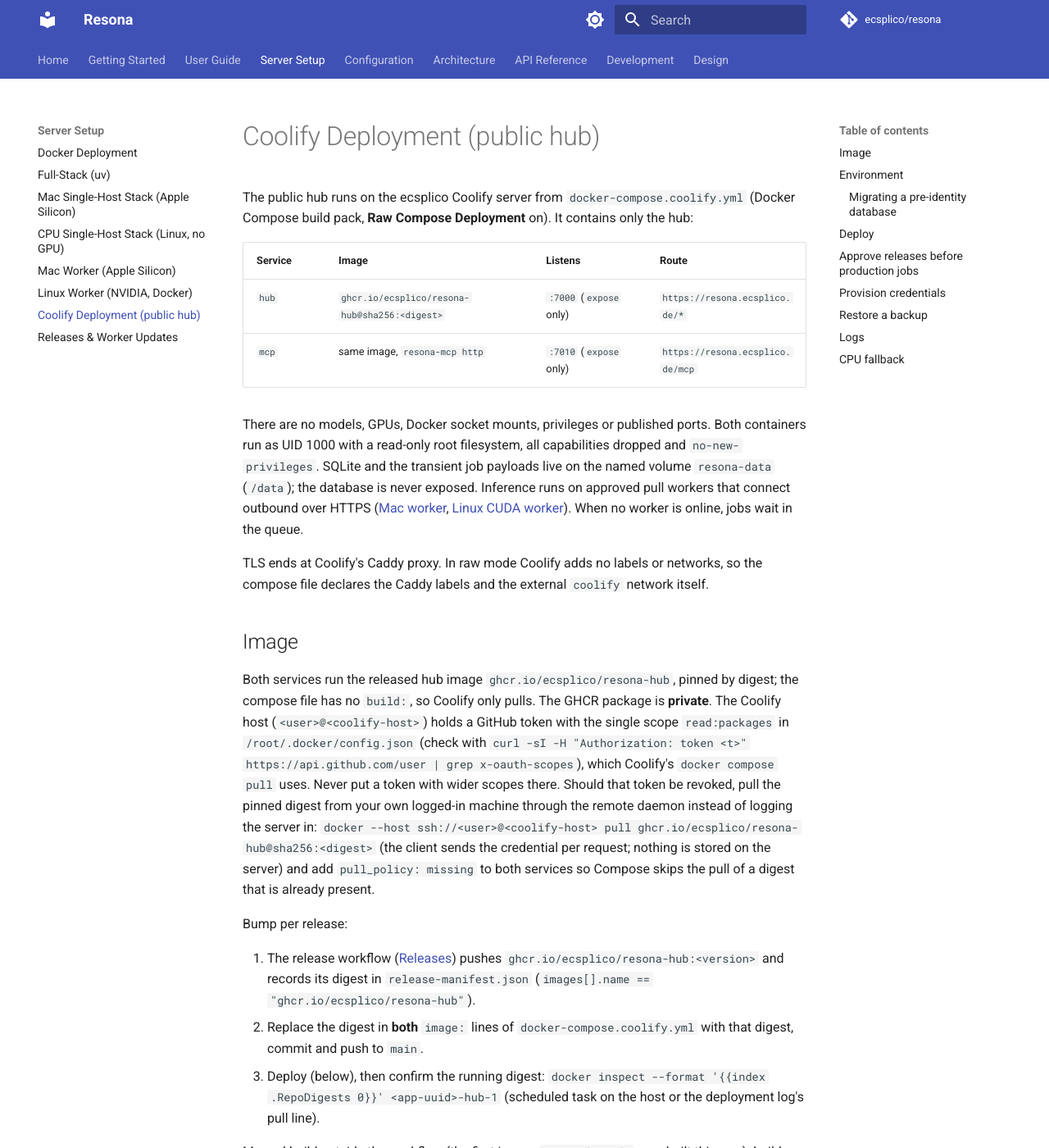
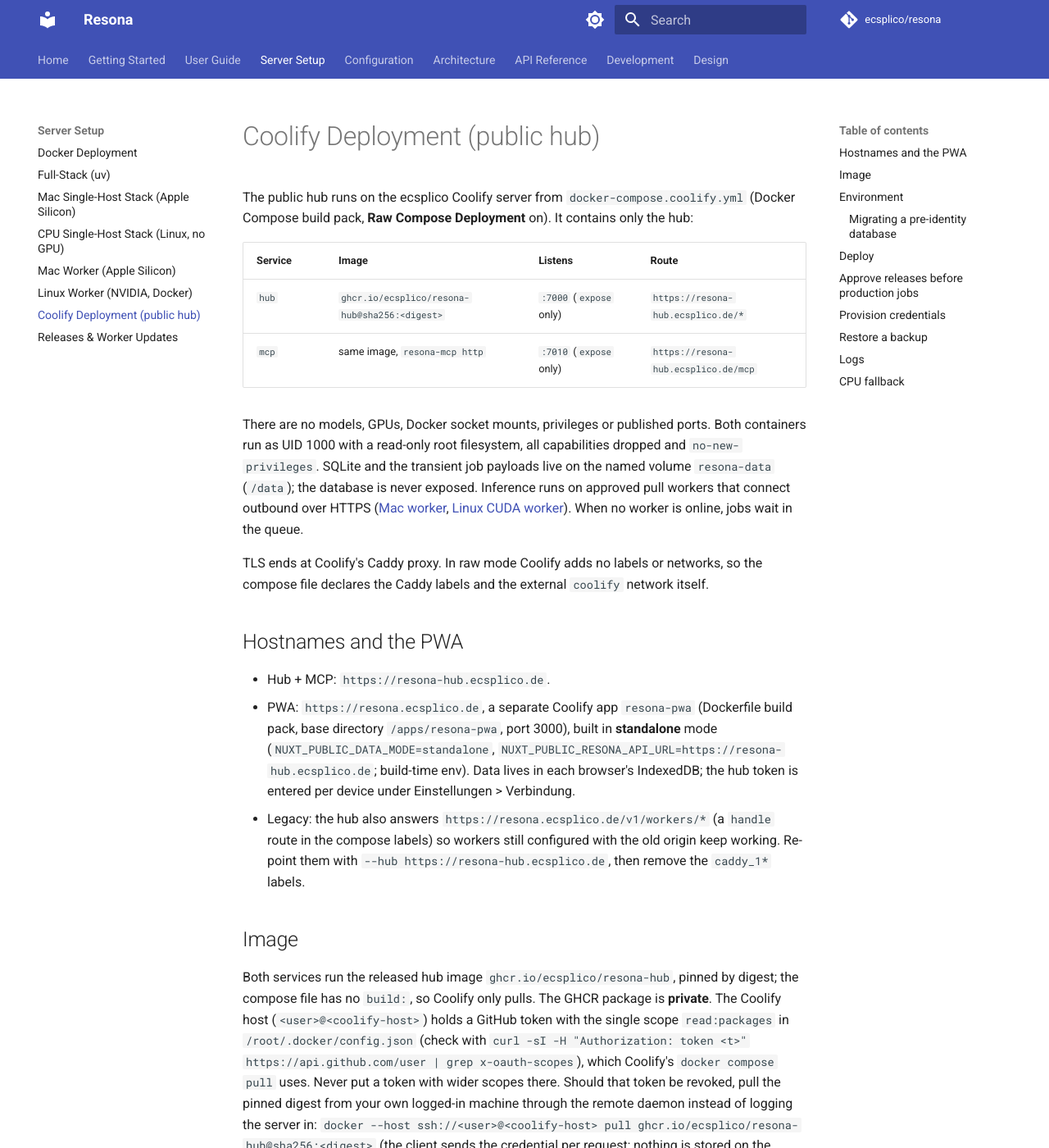
Before and after one commit to ecsplico/resona, an MkDocs documentation site: the page built from docs/server/coolify.md, in a window 1280 px wide and 1400 px high. Shown: the whole window at 82% size. Built offline with MkDocs 1.6.1 and Material for MkDocs 9.7.7, drawn with Linux system fonts in a browser that asks for light colours; comment, search, counter and statistics services are not loaded; some of the changed text lies outside the part shown.

Commit message:
docs(deploy): hub on resona-hub host, PWA on resona host

````diff
--- a/docs/server/coolify.md
+++ b/docs/server/coolify.md
@@ -4,12 +4,18 @@
 
 | Service | Image | Listens | Route |
 |---------|-------|---------|-------|
-| `hub` | `ghcr.io/ecsplico/resona-hub@sha256:<digest>` | `:7000` (`expose` only) | `https://resona.ecsplico.de/*` |
-| `mcp` | same image, `resona-mcp http` | `:7010` (`expose` only) | `https://resona.ecsplico.de/mcp` |
+| `hub` | `ghcr.io/ecsplico/resona-hub@sha256:<digest>` | `:7000` (`expose` only) | `https://resona-hub.ecsplico.de/*` |
+| `mcp` | same image, `resona-mcp http` | `:7010` (`expose` only) | `https://resona-hub.ecsplico.de/mcp` |
 
 There are no models, GPUs, Docker socket mounts, privileges or published ports. Both containers run as UID 1000 with a read-only root filesystem, all capabilities dropped and `no-new-privileges`. SQLite and the transient job payloads live on the named volume `resona-data` (`/data`); the database is never exposed. Inference runs on approved pull workers that connect outbound over HTTPS ([Mac worker](mac-worker.md), [Linux CUDA worker](full-stack.md)). When no worker is online, jobs wait in the queue.
 
 TLS ends at Coolify's Caddy proxy. In raw mode Coolify adds no labels or networks, so the compose file declares the Caddy labels and the external `coolify` network itself.
+
+## Hostnames and the PWA
+
+- Hub + MCP: `https://resona-hub.ecsplico.de`.
+- PWA: `https://resona.ecsplico.de`, a separate Coolify app `resona-pwa` (Dockerfile build pack, base directory `/apps/resona-pwa`, port 3000), built in **standalone** mode (`NUXT_PUBLIC_DATA_MODE=standalone`, `NUXT_PUBLIC_RESONA_API_URL=https://resona-hub.ecsplico.de`; build-time env). Data lives in each browser's IndexedDB; the hub token is entered per device under Einstellungen > Verbindung.
+- Legacy: the hub also answers `https://resona.ecsplico.de/v1/workers/*` (a `handle` route in the compose labels) so workers still configured with the old origin keep working. Re-point them with `--hub https://resona-hub.ecsplico.de`, then remove the `caddy_1*` labels.
 
 ## Image
 
@@ -25,13 +31,13 @@
 
 ## Environment
 
-No variable is required; the defaults serve `https://resona.ecsplico.de`.
+No variable is required; the defaults serve `https://resona-hub.ecsplico.de`.
 
 | Variable | Default | Effect |
 |----------|---------|--------|
-| `RESONA_PUBLIC_URL` | `https://resona.ecsplico.de` | Caddy site, default CORS origin, MCP `Origin` allowlist |
-| `CORS_ORIGINS` | `${RESONA_PUBLIC_URL}` | Comma-separated browser origins allowed by CORS (`CORS_ORIGINS: ${CORS_ORIGINS:-${RESONA_PUBLIC_URL:-https://resona.ecsplico.de}}`). Set it to add the PWA origin, e.g. `https://resona.ecsplico.de,https://<pwa-host>` |
-| `RESONA_PUBLIC_HOST` | `resona.ecsplico.de` | MCP `Host` allowlist |
+| `RESONA_PUBLIC_URL` | `https://resona-hub.ecsplico.de` | Caddy site, CORS origin, MCP `Origin` allowlist |
+| `CORS_ORIGINS` | `https://resona.ecsplico.de,${RESONA_PUBLIC_URL}` (the PWA origin plus the hub) | Comma-separated browser origins allowed by CORS (`CORS_ORIGINS: ${CORS_ORIGINS:-${RESONA_PUBLIC_URL:-https://resona.ecsplico.de}}`). Set it to add the PWA origin, e.g. `https://resona.ecsplico.de,https://<pwa-host>` |
+| `RESONA_PUBLIC_HOST` | `resona-hub.ecsplico.de` | MCP `Host` allowlist |
 | `RESONA_MAX_UPLOAD_BYTES` | `209715200` | Upload and worker-result cap. The app enforces it while streaming, independent of the proxy |
 | `LOGLEVEL` | `info` | Uvicorn log level. Access lines never carry query strings |
 
@@ -61,9 +67,9 @@
 Check:
 
 ```bash
-curl https://resona.ecsplico.de/health       # {"status":"ok"}
-curl https://resona.ecsplico.de/ready        # 200 {"status":"ready",...,"capacity":"degraded"|"available"}
-curl https://resona.ecsplico.de/v1/version   # {"release_id":...,"hub_version":...,"worker_protocol":1}
+curl https://resona-hub.ecsplico.de/health       # {"status":"ok"}
+curl https://resona-hub.ecsplico.de/ready        # 200 {"status":"ready",...,"capacity":"degraded"|"available"}
+curl https://resona-hub.ecsplico.de/v1/version   # {"release_id":...,"hub_version":...,"worker_protocol":1}
 ```
 
 `/ready` turns `503` when the schema is behind, `/data` is not writable or the maintenance loop stalls. Offline workers only change `capacity` to `degraded`.
@@ -73,7 +79,7 @@
 A freshly deployed hub runs no production jobs until an evaluation of each `(execution profile, platform)` has been promoted on **this** hub ([Releases](releases.md)); jobs submitted before that wait with `queue_reason: release_not_approved`. With the Mac worker online, run per profile the clients use (`private-auto` is the organization default, `mac-private` the worker profile):
 
 ```bash
-export RESONA_API_URL=https://resona.ecsplico.de RESONA_API_KEY=$(cat ~/.resona/hub-admin.token)
+export RESONA_API_URL=https://resona-hub.ecsplico.de RESONA_API_KEY=$(cat ~/.resona/hub-admin.token)
 resona eval --profile private-auto --remote --output-dir /tmp/eval-private-auto
 resona eval promote <evaluation-id> --report /tmp/eval-private-auto/report.json   # pins eval/baselines.json; commit it
 ```
````
